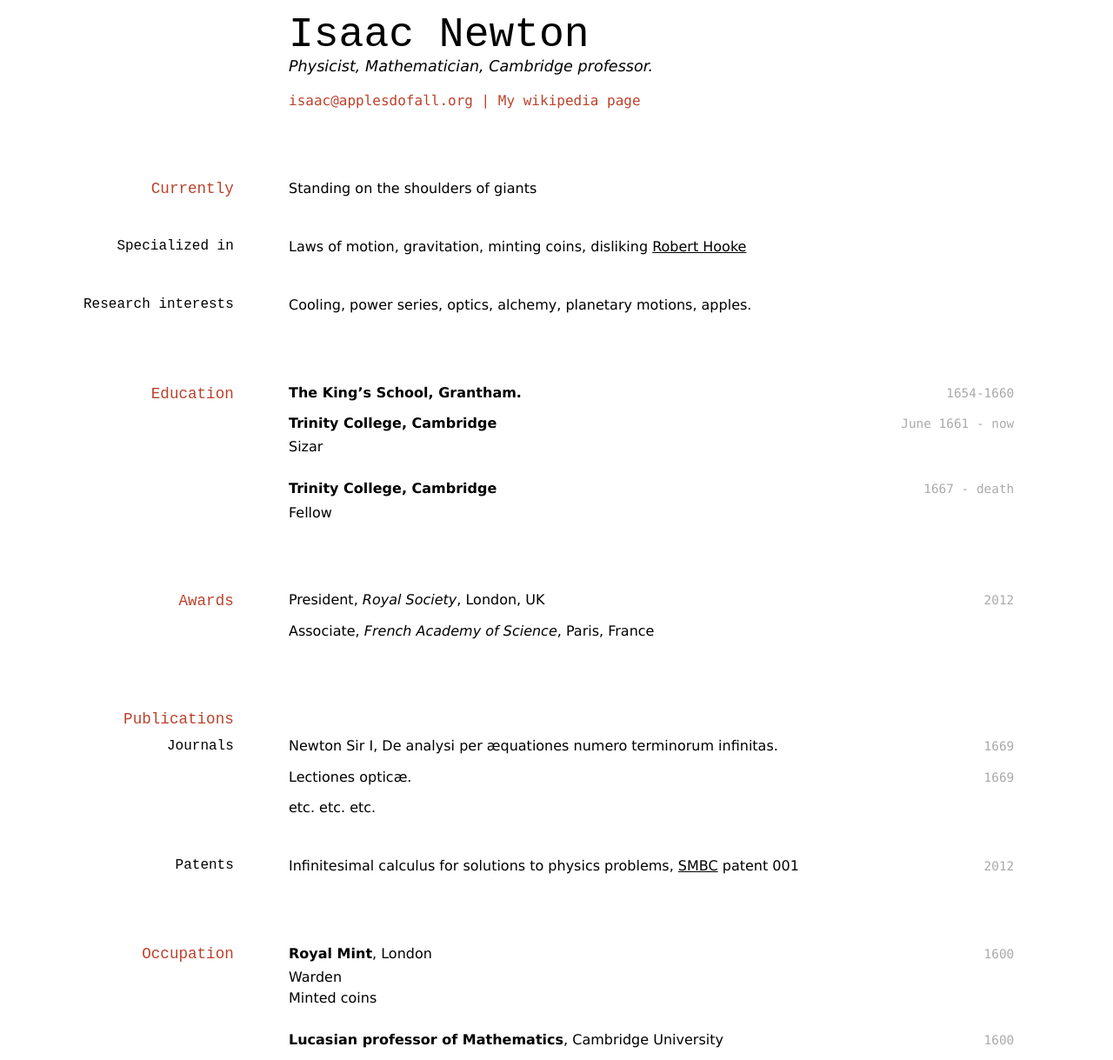
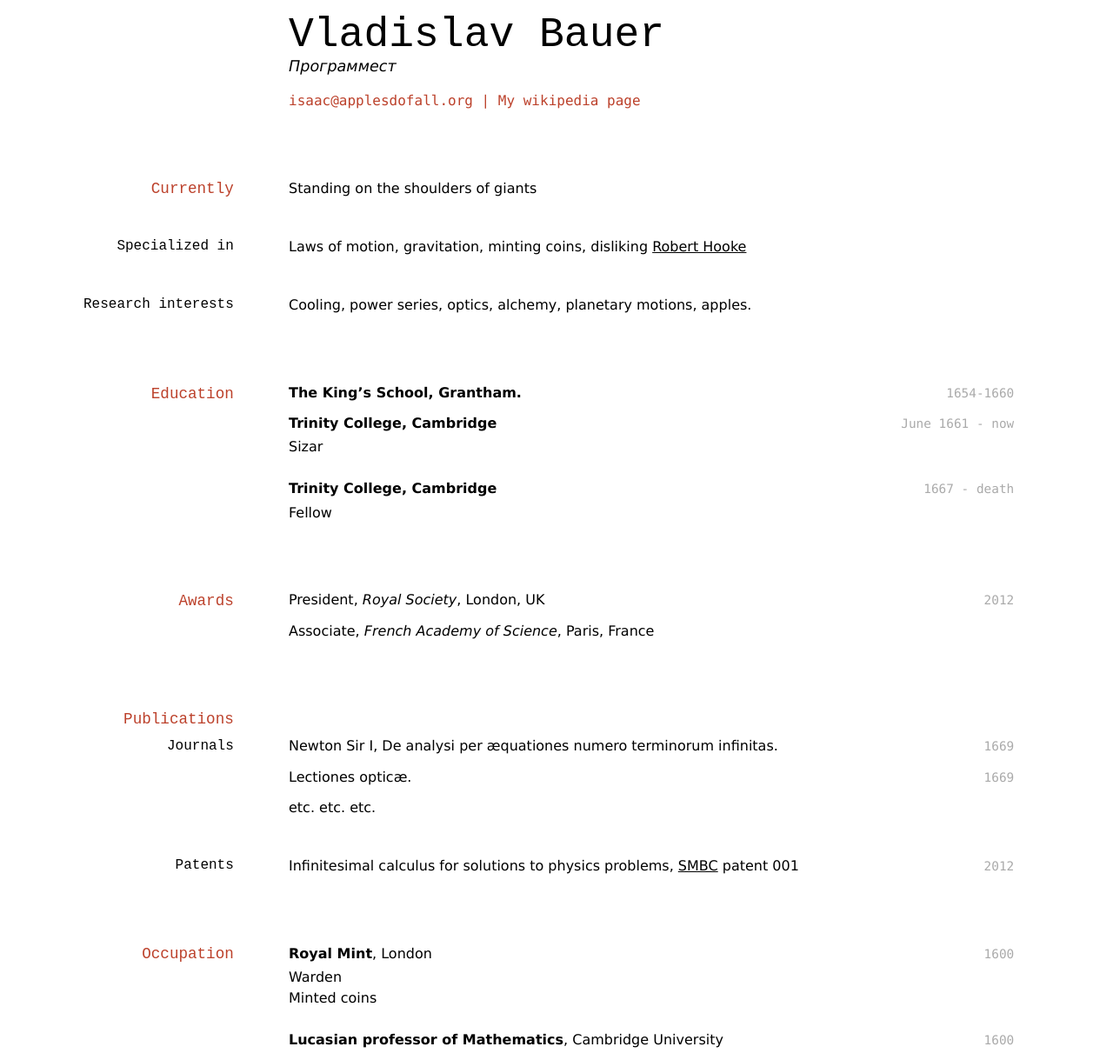
Before and after one commit to vsbauer/vsbauer.github.io, a Jekyll site: the page built from index.md, in a window 1280 px wide. Shown: the whole page at 87% size. Built offline with Jekyll 4.4.1, drawn with Linux system fonts in a browser that asks for light colours.

Commit message:
Update index.md

```diff
--- a/index.md
+++ b/index.md
@@ -1,9 +1,9 @@
 ---
 layout: cv
-title: Isaac Newtons's CV
+title: Владислав Бауэр
 ---
-# Isaac Newton
-Physicist, Mathematician, Cambridge professor.
+# Vladislav Bauer
+Программест
 
 <div id="webaddress">
 <a href="isaac@applesdofall.org">isaac@applesdofall.org</a>
```
